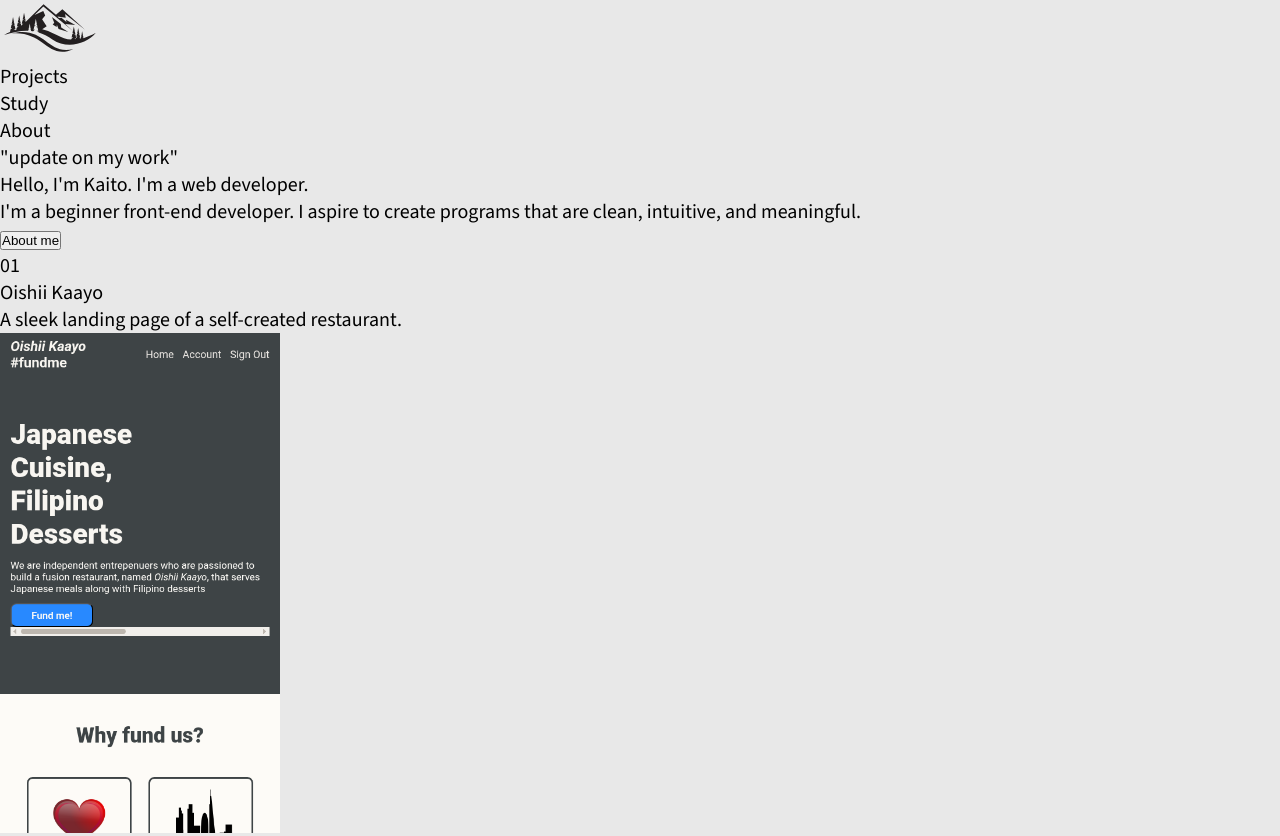
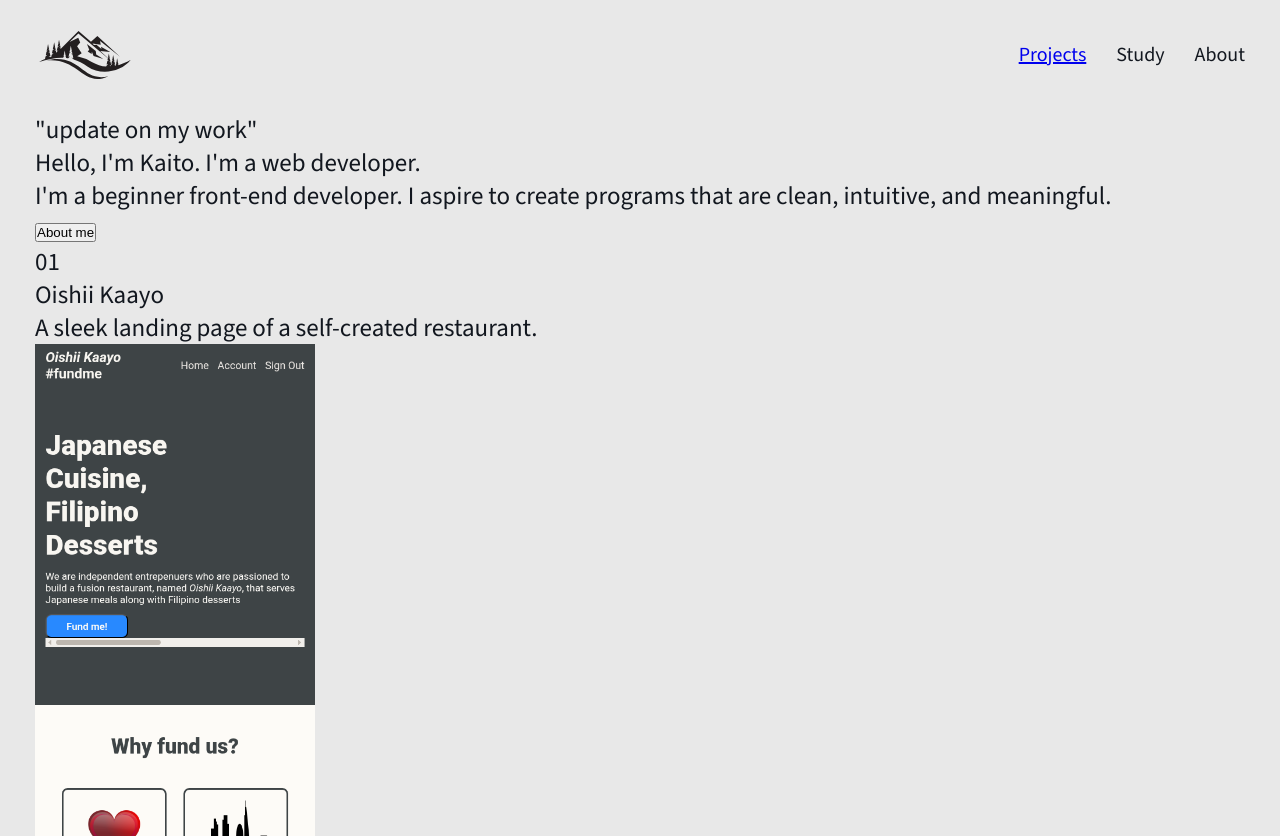
Before and after one commit to kaito24mako/Personal-Portfolio, a plain HTML site: page index.html in a window 1280 px wide. Shown: the top 836 px of the page. Drawn offline with nearby package versions, Linux system fonts and the light colour scheme; a web font is replaced by a local one.

Commit message:
Create pages html's and some styling

```diff
--- a/css/style.css
+++ b/css/style.css
@@ -18,5 +18,31 @@ html {
 body {
     font-family: "Libertinus Serif", "Source Sans 3", sans-serif;
     background-color: rgba(211, 211, 211, 0.521);
+    font-size: 25px;
+    padding: 5px 35px;
+    color: #12171f;
+}
+
+/* Top Links */
+
+.top-links {
+
+}
+
+.top-links .container {
+    display: flex;
+    justify-content: space-between;
+    align-items: center;
+}
+
+.top-links .logo {
+
+}
+
+.top-links .pages {
+    list-style-type: none;
+    display: flex;
+    padding-bottom: 10px;
+    gap: 30px;
     font-size: 20px;
 }
--- a/index.html
+++ b/index.html
@@ -5,9 +5,7 @@
     <meta name="viewport" content="width=device-width, initial-scale=1.0">
     <title>Kaito's Personal Portfolio</title>
     <link rel="stylesheet" href="./css/style.css">
-    <!-- Headers -->
     <link href="https://fonts.googleapis.com/css2?family=Libertinus+Serif:ital,wght@0,400;0,600;0,700;1,400;1,600;1,700&display=swap" rel="stylesheet">
-    <!-- Text -->
     <link href="https://fonts.googleapis.com/css2?family=Source+Sans+3:ital,wght@0,200..900;1,200..900&display=swap" rel="stylesheet">
 </head>
 
@@ -17,11 +15,11 @@
     <div class="top-links">
         <div class="container">
             <div class="logo">
-                <img src="./img/mountain-logo.svg" width="100px"
+                <img src="./img/mountain-logo.svg" width="100px" height="100px"
                 alt="A logo of a mountain scape">
             </div>
             <ul class="pages">
-                <li>Projects</li>
+                <li><a href="./pages/projects.html">Projects</a></li>
                 <li>Study</li>
                 <li>About</li>
             </ul>
```
Also changed, not shown: pages/about.html (added, +12 -0 lines), pages/projects.html (added, +12 -0 lines), pages/study.html (added, +12 -0 lines).
